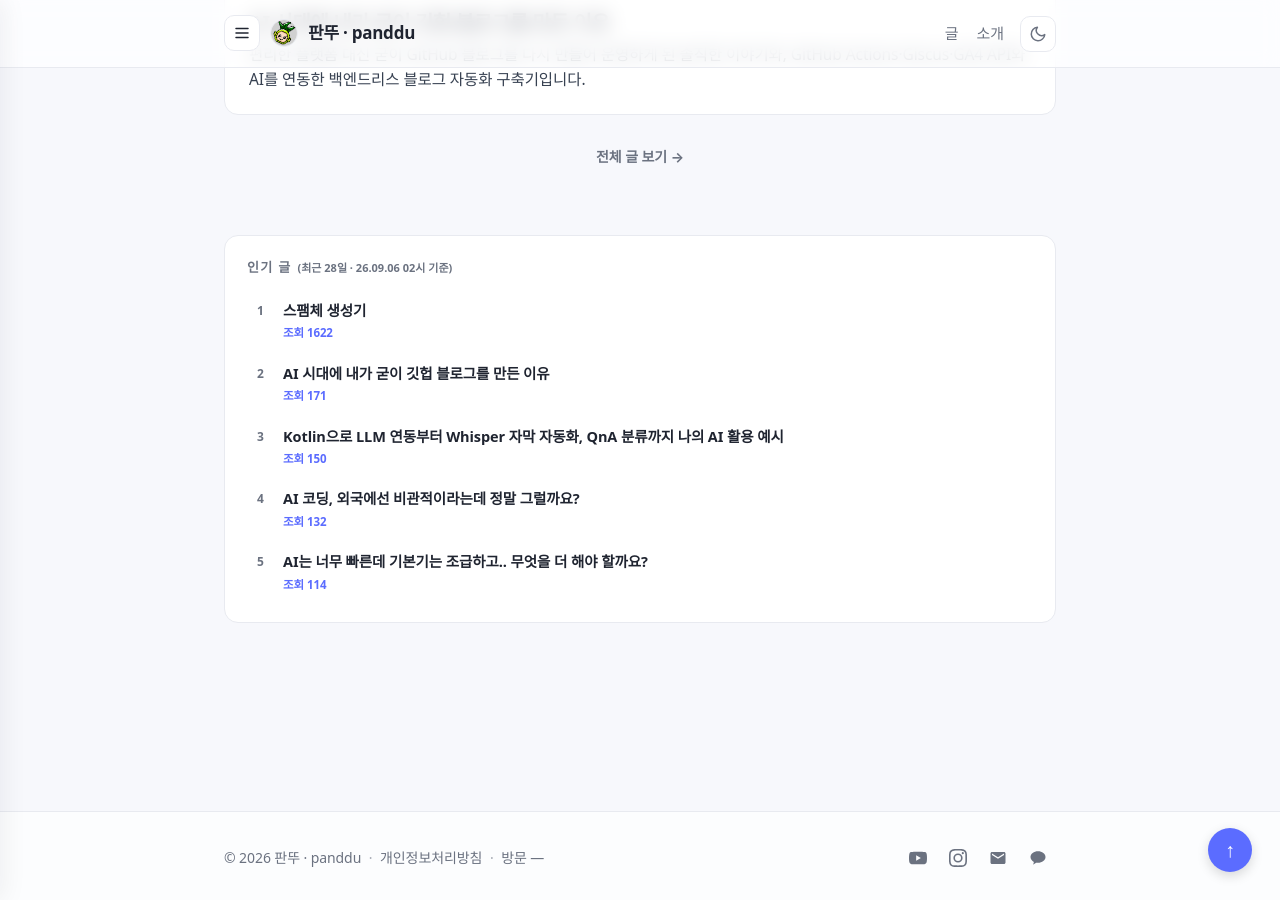
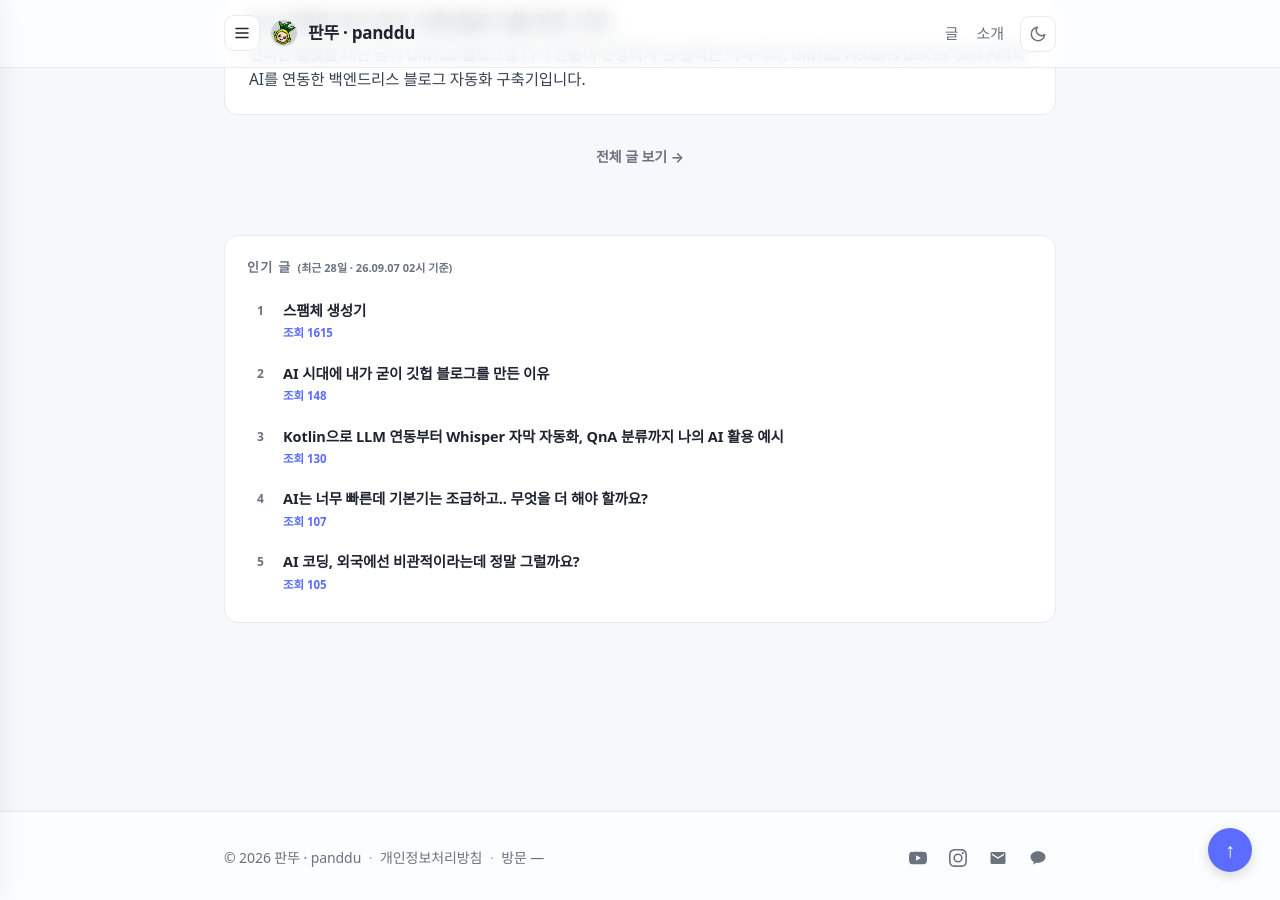
Before and after one commit to panddu/panddu.github.io, a Jekyll site: the page built from index.html, in a window 1280 px wide and 900 px high, scrolled down 1992 px. Built offline with Jekyll 4.4.1, drawn with Linux system fonts in a browser that asks for light colours; some web fonts are replaced.

Commit message:
chore: update popular posts

```diff
--- a/_data/popular_posts.json
+++ b/_data/popular_posts.json
@@ -1,31 +1,31 @@
 {
-  "generated_at": "2026-09-06T02:08:57+09:00",
+  "generated_at": "2026-09-07T02:30:27+09:00",
   "period_days": 28,
   "posts": [
     {
       "title": "스팸체 생성기",
       "url": "/posts/2019/04/spammaker/",
-      "views": 1622
+      "views": 1615
     },
     {
       "title": "AI 시대에 내가 굳이 깃헙 블로그를 만든 이유",
       "url": "/posts/2026/08/why-i-made-github-blog/",
-      "views": 171
+      "views": 148
     },
     {
       "title": "Kotlin으로 LLM 연동부터 Whisper 자막 자동화, QnA 분류까지 나의 AI 활용 예시",
       "url": "/posts/2026/08/panddu-ai-workflow/",
-      "views": 150
+      "views": 130
+    },
+    {
+      "title": "AI는 너무 빠른데 기본기는 조급하고.. 무엇을 더 해야 할까요?",
+      "url": "/posts/2026/08/ai-and-basic-skills/",
+      "views": 107
     },
     {
       "title": "AI 코딩, 외국에선 비관적이라는데 정말 그럴까요?",
       "url": "/posts/2026/08/ai-coding-sentiment/",
-      "views": 132
-    },
-    {
-      "title": "AI는 너무 빠른데 기본기는 조급하고.. 무엇을 더 해야 할까요?",
-      "url": "/posts/2026/08/ai-and-basic-skills/",
-      "views": 114
+      "views": 105
     }
   ]
 }
```
